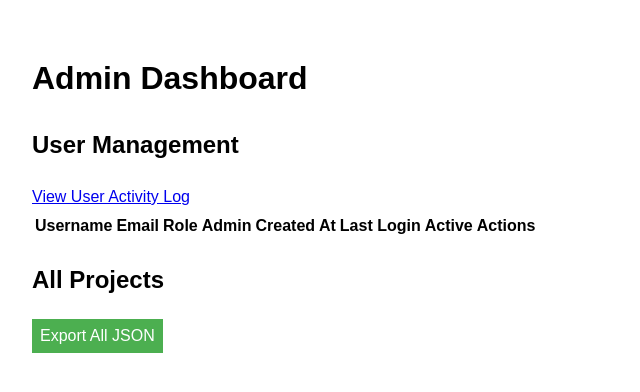
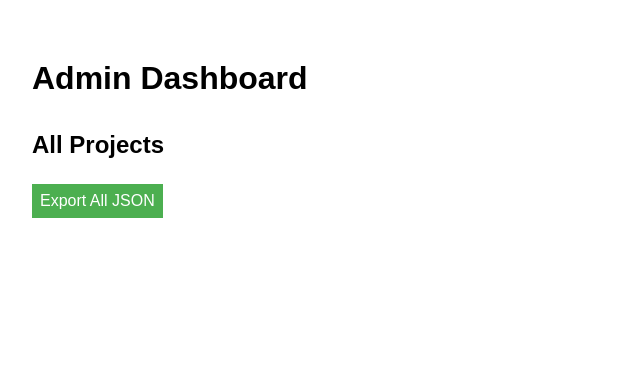
Before and after one commit to federicoandreis/ColDag, a Flask app: template templates/admin.html in a window 1280 px wide. Shown: the part 90-482 px from the top of the page, without its empty margins (0-640 px from the left). Run offline with Flask 3, Linux system fonts and the light colour scheme; the template is opened without the code that fills it, so the values that code supplies are empty; some libraries are stand-ins or nearby versions.

Commit message:
Restored to '16b47ecb6c8201fcb6667211e4077d8e6bdea542'

```diff
--- a/main.py
+++ b/main.py
@@ -1,203 +1,141 @@
-from flask import Flask, render_template, request, jsonify, redirect, url_for, flash, send_file, session
+from flask import Flask, render_template, request, jsonify, redirect, url_for, flash, send_file
 from flask_login import LoginManager, login_user, login_required, logout_user, current_user
 from werkzeug.security import generate_password_hash, check_password_hash
-from models import db, User, Project, Role, UserActivity, PasswordHistory
+from models import db, User, Project
 from config import Config
 import os
 import json
 from io import BytesIO
-from datetime import datetime, timedelta
-import secrets
-from flask_mail import Mail, Message
-import logging
-from sqlalchemy.exc import SQLAlchemyError
-import re
-import pyotp
-import qrcode
-import base64
 
 app = Flask(__name__)
 app.config.from_object(Config)
-
-# Set up logging
-logging.basicConfig(level=logging.DEBUG)
-app.logger.info(f"Database URI: {app.config['SQLALCHEMY_DATABASE_URI']}")
 
 db.init_app(app)
 login_manager = LoginManager(app)
 login_manager.login_view = 'login'
 
-mail = Mail(app)
-
 @login_manager.user_loader
 def load_user(user_id):
     return User.query.get(int(user_id))
 
-def log_user_activity(user_id, activity_type, details=None):
-    new_activity = UserActivity(user_id=user_id, activity_type=activity_type, details=details)
-    db.session.add(new_activity)
-    db.session.commit()
+def create_default_user():
+    username = 'fede'
+    password = 'admin'
+    if not User.query.filter_by(username=username).first():
+        new_user = User(username=username, password=generate_password_hash(password), is_admin=True)
+        db.session.add(new_user)
+        db.session.commit()
+        print(f"Default user '{username}' created.")
+    else:
+        print(f"Default user '{username}' already exists.")
 
-def is_password_strong(password):
-    if len(password) < 8:
-        return False
-    if not re.search(r'[A-Z]', password):
-        return False
-    if not re.search(r'[a-z]', password):
-        return False
-    if not re.search(r'\d', password):
-        return False
-    if not re.search(r'[!@#$%^&*(),.?":{}|<>]', password):
-        return False
-    return True
+@app.route('/')
+@login_required
+def index():
+    return render_template('index.html')
 
 @app.route('/login', methods=['GET', 'POST'])
 def login():
     if request.method == 'POST':
         username = request.form.get('username')
         password = request.form.get('password')
-        try:
-            user = User.query.filter_by(username=username).first()
-            if user:
-                if user.account_locked_until and user.account_locked_until > datetime.utcnow():
-                    flash('Account is locked. Please try again later.')
-                    return redirect(url_for('login'))
-
-                if user and check_password_hash(user.password, password):
-                    if not user.email_verified:
-                        flash('Please verify your email before logging in.')
-                        return redirect(url_for('login'))
-                    if user.is_password_expired():
-                        flash('Your password has expired. Please change your password.')
-                        return redirect(url_for('change_expired_password', user_id=user.id))
-                    if user.two_factor_secret:
-                        session['user_id'] = user.id
-                        return redirect(url_for('two_factor_auth'))
-                    login_user(user)
-                    user.last_login = datetime.utcnow()
-                    user.failed_login_attempts = 0
-                    db.session.commit()
-                    log_user_activity(user.id, 'login', 'User logged in successfully')
-                    return redirect(url_for('index'))
-                else:
-                    user.failed_login_attempts += 1
-                    if user.failed_login_attempts >= 5:
-                        user.account_locked_until = datetime.utcnow() + timedelta(minutes=15)
-                        flash('Too many failed login attempts. Account locked for 15 minutes.')
-                        log_user_activity(user.id, 'account_locked', 'Account locked due to multiple failed login attempts')
-                    else:
-                        flash('Invalid username or password')
-                    db.session.commit()
-            else:
-                flash('Invalid username or password')
-        except SQLAlchemyError as e:
-            app.logger.error(f"Database error during login: {str(e)}")
-            flash('An error occurred. Please try again later.')
+        user = User.query.filter_by(username=username).first()
+        if user and check_password_hash(user.password, password):
+            login_user(user)
+            return redirect(url_for('index'))
+        flash('Invalid username or password')
     return render_template('login.html')
-
-@app.route('/two_factor_auth', methods=['GET', 'POST'])
-def two_factor_auth():
-    if 'user_id' not in session:
-        return redirect(url_for('login'))
-
-    user = User.query.get(session['user_id'])
-    if not user:
-        return redirect(url_for('login'))
-
-    if request.method == 'POST':
-        token = request.form.get('token')
-        if user.verify_totp(token):
-            login_user(user)
-            user.last_login = datetime.utcnow()
-            user.failed_login_attempts = 0
-            db.session.commit()
-            log_user_activity(user.id, 'login', 'User logged in successfully with 2FA')
-            session.pop('user_id', None)
-            return redirect(url_for('index'))
-        else:
-            flash('Invalid 2FA token. Please try again.')
-
-    return render_template('two_factor_auth.html')
-
-@app.route('/profile/enable_2fa', methods=['GET', 'POST'])
-@login_required
-def enable_2fa():
-    if request.method == 'POST':
-        token = request.form.get('token')
-        if current_user.verify_totp(token):
-            current_user.two_factor_secret = pyotp.random_base32()
-            db.session.commit()
-            log_user_activity(current_user.id, '2fa_enabled', 'User enabled 2FA')
-            flash('Two-factor authentication has been enabled.')
-            return redirect(url_for('profile'))
-        else:
-            flash('Invalid token. Please try again.')
-
-    if not current_user.two_factor_secret:
-        current_user.two_factor_secret = pyotp.random_base32()
-        db.session.commit()
-
-    totp_uri = current_user.get_totp_uri()
-    qr = qrcode.QRCode(version=1, box_size=10, border=5)
-    qr.add_data(totp_uri)
-    qr.make(fit=True)
-    img = qr.make_image(fill_color="black", back_color="white")
-    buffered = BytesIO()
-    img.save(buffered, format="PNG")
-    qr_code = base64.b64encode(buffered.getvalue()).decode()
-
-    return render_template('enable_2fa.html', qr_code=qr_code)
-
-@app.route('/profile/disable_2fa', methods=['POST'])
-@login_required
-def disable_2fa():
-    current_user.two_factor_secret = None
-    db.session.commit()
-    log_user_activity(current_user.id, '2fa_disabled', 'User disabled 2FA')
-    flash('Two-factor authentication has been disabled.')
-    return redirect(url_for('profile'))
 
 @app.route('/register', methods=['GET', 'POST'])
 def register():
     if request.method == 'POST':
         username = request.form.get('username')
-        email = request.form.get('email')
         password = request.form.get('password')
+        is_admin = request.form.get('is_admin') == 'on'
 
-        if not is_password_strong(password):
-            flash('Password is not strong enough. It must be at least 8 characters long and contain uppercase, lowercase, numbers, and special characters.')
-            return render_template('register.html')
-
-        try:
-            if User.query.filter_by(username=username).first():
-                flash('Username already exists')
-            elif User.query.filter_by(email=email).first():
-                flash('Email already exists')
-            else:
-                user_role = Role.query.filter_by(name='user').first()
-                if not user_role:
-                    user_role = Role(name='user', description='Regular user')
-                    db.session.add(user_role)
-                    db.session.commit()
-
-                new_user = User(username=username, email=email, password=generate_password_hash(password), role=user_role)
-                db.session.add(new_user)
-                db.session.commit()
-                log_user_activity(new_user.id, 'account_created', 'User account created')
-                flash('Registration successful. Please check your email to verify your account.')
-                return redirect(url_for('login'))
-        except SQLAlchemyError as e:
-            db.session.rollback()
-            app.logger.error(f"Database error during registration: {str(e)}")
-            flash('An error occurred. Please try again later.')
+        if User.query.filter_by(username=username).first():
+            flash('Username already exists')
+        else:
+            new_user = User(username=username, password=generate_password_hash(password), is_admin=is_admin)
+            db.session.add(new_user)
+            db.session.commit()
+            flash('Registration successful')
+            return redirect(url_for('login'))
     return render_template('register.html')
 
-@app.route('/')
+@app.route('/logout')
 @login_required
-def index():
-    return render_template('index.html')
+def logout():
+    logout_user()
+    return redirect(url_for('login'))
+
+@app.route('/save_project', methods=['POST'])
+@login_required
+def save_project():
+    data = request.json
+    project = Project(user_id=current_user.id, name=data['name'], content=data['content'])
+    db.session.add(project)
+    db.session.commit()
+    return jsonify({'success': True})
+
+@app.route('/get_projects')
+@login_required
+def get_projects():
+    projects = Project.query.filter_by(user_id=current_user.id).all()
+    return jsonify([{'id': p.id, 'name': p.name, 'content': p.content} for p in projects])
+
+@app.route('/admin')
+@login_required
+def admin():
+    if not current_user.is_admin:
+        flash('Access denied')
+        return redirect(url_for('index'))
+    projects = Project.query.all()
+    return render_template('admin.html', projects=projects)
+
+@app.route('/export_current_graph', methods=['POST'])
+@login_required
+def export_current_graph():
+    data = request.json
+    json_data = json.dumps(data, indent=2)
+    return send_file(
+        BytesIO(json_data.encode()),
+        mimetype='application/json',
+        as_attachment=True,
+        download_name='current_graph.json'
+    )
+
+@app.route('/export_all_graphs')
+@login_required
+def export_all_graphs():
+    if not current_user.is_admin:
+        flash('Access denied')
+        return redirect(url_for('index'))
+
+    projects = Project.query.all()
+    all_graphs = {p.name: json.loads(p.content) for p in projects}
+    json_data = json.dumps(all_graphs, indent=2)
+
+    return send_file(
+        BytesIO(json_data.encode()),
+        mimetype='application/json',
+        as_attachment=True,
+        download_name='all_graphs.json'
+    )
+
+@app.route('/load_project_from_file', methods=['POST'])
+@login_required
+def load_project_from_file():
+    data = request.json
+    content = data.get('content')
+    try:
+        json.loads(content)  # Validate JSON
+        return jsonify({'success': True})
+    except json.JSONDecodeError:
+        return jsonify({'success': False, 'error': 'Invalid JSON format'})
 
 if __name__ == '__main__':
     with app.app_context():
         db.create_all()
+        create_default_user()
     app.run(host='0.0.0.0', port=5000)
--- a/pyproject.toml
+++ b/pyproject.toml
@@ -12,11 +12,6 @@ flask-sqlalchemy = "^3.1.1"
 flask-login = "^0.6.3"
 werkzeug = "^3.0.4"
 psycopg2-binary = "^2.9.9"
-networkx = "^3.3"
-flask-mail = "^0.10.0"
-pyotp = "^2.9.0"
-pillow = "^10.4.0"
-qrcode = "^7.4.2"
 
 
 [build-system]
--- a/templates/admin.html
+++ b/templates/admin.html
@@ -2,59 +2,12 @@
 
 {% block content %}
 <h1>Admin Dashboard</h1>
-
-<h2>User Management</h2>
-<a href="{{ url_for('user_activity') }}">View User Activity Log</a>
-<table>
-    <thead>
-        <tr>
-            <th>Username</th>
-            <th>Email</th>
-            <th>Role</th>
-            <th>Admin</th>
-            <th>Created At</th>
-            <th>Last Login</th>
-            <th>Active</th>
-            <th>Actions</th>
-        </tr>
-    </thead>
-    <tbody>
-    {% for user in users %}
-        <tr>
-            <td>{{ user.username }}</td>
-            <td>{{ user.email }}</td>
-            <td>
-                <form method="POST" action="{{ url_for('change_user_role', user_id=user.id) }}">
-                    <select name="role_id" onchange="this.form.submit()">
-                        {% for role in roles %}
-                            <option value="{{ role.id }}" {% if user.role_id == role.id %}selected{% endif %}>
-                                {{ role.name }}
-                            </option>
-                        {% endfor %}
-                    </select>
-                </form>
-            </td>
-            <td>{{ 'Yes' if user.is_admin else 'No' }}</td>
-            <td>{{ user.created_at.strftime('%Y-%m-%d %H:%M:%S') }}</td>
-            <td>{{ user.last_login.strftime('%Y-%m-%d %H:%M:%S') if user.last_login else 'Never' }}</td>
-            <td>{{ 'Yes' if user.is_active else 'No' }}</td>
-            <td>
-                <a href="{{ url_for('toggle_admin', user_id=user.id) }}">Toggle Admin</a>
-                <a href="{{ url_for('toggle_active', user_id=user.id) }}">Toggle Active</a>
-            </td>
-        </tr>
-    {% endfor %}
-    </tbody>
-</table>
-
 <h2>All Projects</h2>
 <button id="export-all-json">Export All JSON</button>
 <ul>
 {% for project in projects %}
     <li>
-        <strong>{{ project.name }}</strong> (User: {{ project.user.username }})
-        <br>Created: {{ project.created_at.strftime('%Y-%m-%d %H:%M:%S') }}
-        <br>Updated: {{ project.updated_at.strftime('%Y-%m-%d %H:%M:%S') }}
+        <strong>{{ project.name }}</strong> (User ID: {{ project.user_id }})
         <pre>{{ project.content }}</pre>
     </li>
 {% endfor %}
--- a/templates/login.html
+++ b/templates/login.html
@@ -9,5 +9,4 @@
     <input type="password" id="password" name="password" required>
     <input type="submit" value="Login">
 </form>
-<p><a href="{{ url_for('reset_password') }}">Forgot your password?</a></p>
 {% endblock %}
--- a/templates/register.html
+++ b/templates/register.html
@@ -5,8 +5,6 @@
 <form method="POST">
     <label for="username">Username:</label>
     <input type="text" id="username" name="username" required>
-    <label for="email">Email:</label>
-    <input type="email" id="email" name="email" required>
     <label for="password">Password:</label>
     <input type="password" id="password" name="password" required>
     <label for="is_admin">Admin:</label>
```
Also changed, not shown: config.py (+0 -8 lines), models.py (+1 -56 lines), templates/change_expired_password.html (deleted, +0 -11 lines), templates/enable_2fa.html (deleted, +0 -12 lines), templates/profile.html (deleted, +0 -47 lines), templates/reset_password.html (deleted, +0 -10 lines), templates/reset_password_confirm.html (deleted, +0 -10 lines), templates/two_factor_auth.html (deleted, +0 -10 lines), templates/user_activity.html (deleted, +0 -25 lines), 2 other files.
